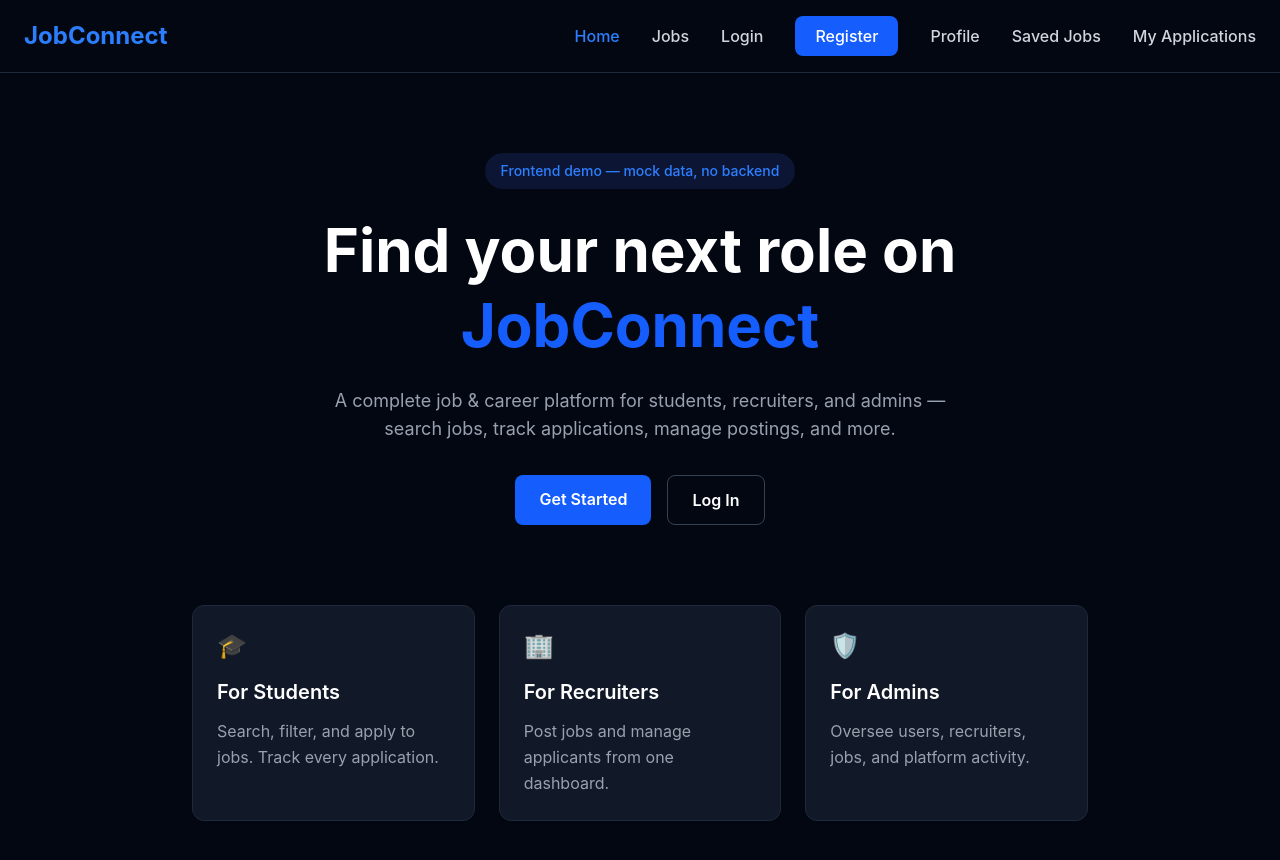
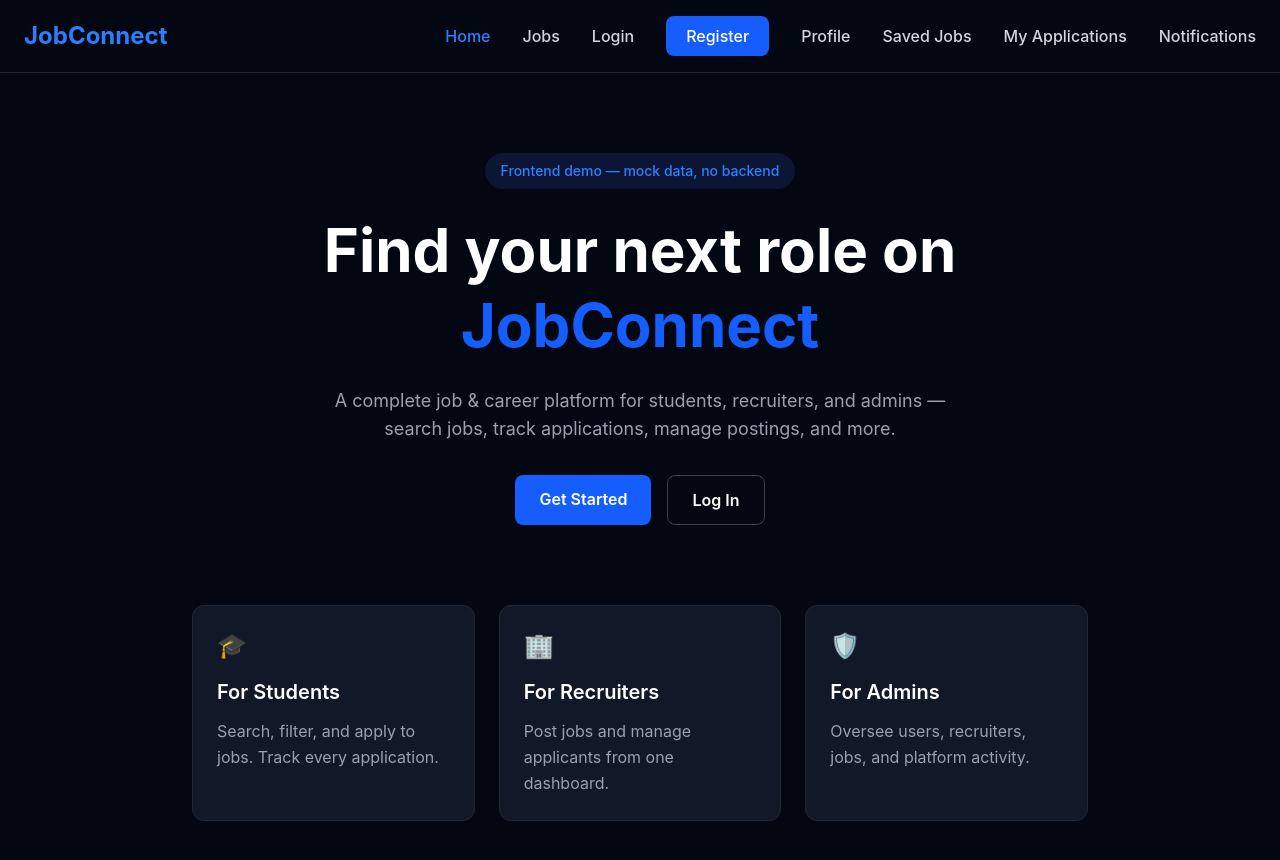
Before and after one commit to maskibhavika-cmyk/major-project, a React (Vite) app in the folder Frontend/: page / in a window 1280 px wide. Shown: the top 860 px of the page. Built offline with nearby package versions, Linux system fonts and the light colour scheme.

Commit message:
....notification

```diff
--- a/Frontend/src/App.jsx
+++ b/Frontend/src/App.jsx
@@ -17,6 +17,7 @@ import Applicants from "./pages/Applicants";
 import MyApplications from "./pages/MyApplications";
 import Unauthorized from "./pages/Unauthorized";
 import AdminDashboard from "./pages/AdminDashboard";
+import Notifications from "./pages/notification";
 function App() {
   return (
     <>
@@ -29,7 +30,7 @@ function App() {
         <Route path="/jobs" element={<Jobs />} />
         <Route path="/jobs/:id" element={<JobDetails />} />
         <Route path="/saved-jobs" element={<SavedJobs />} />
-
+        <Route path="/notifications" element={<Notifications />} />
         {/* Student and logged-in user routes */}
         <Route element={<ProtectedRoute allowedRoles={["student", "recruiter", "admin"]} />}>
           <Route path="/profile" element={<Profile />} />
--- a/Frontend/src/components/Navbar/Navbar.jsx
+++ b/Frontend/src/components/Navbar/Navbar.jsx
@@ -94,6 +94,7 @@ function Navbar() {
 >
   Saved Jobs
 </NavLink>
+
 <NavLink
   to="/my-applications"
   className={({ isActive }) =>
@@ -105,6 +106,18 @@ function Navbar() {
   }
 >
   My Applications
+</NavLink>
+<NavLink
+  to="/notifications"
+  className={({ isActive }) =>
+    `font-medium transition ${
+      isActive
+        ? "text-blue-500"
+        : "text-gray-300 hover:text-white"
+    }`
+  }
+>
+  Notifications
 </NavLink>
 {user?.role === "recruiter" && (
   <>
--- /dev/null
+++ b/Frontend/src/pages/notification.jsx
@@ -0,0 +1,77 @@
+import { useEffect, useState } from "react";
+import axios from "axios";
+
+function Notifications() {
+  const [notifications, setNotifications] = useState([]);
+
+  useEffect(() => {
+    const fetchNotifications = async () => {
+      try {
+        const token = localStorage.getItem("token");
+
+        const response = await axios.get(
+          "http://localhost:8080/api/v1/notifications",
+          {
+            headers: {
+              Authorization: `Bearer ${token}`,
+            },
+          }
+        );
+
+        setNotifications(response.data.notifications);
+      } catch (error) {
+        console.log(
+          "Notifications Error:",
+          error.response?.data || error.message
+        );
+      }
+    };
+
+    fetchNotifications();
+  }, []);
+
+  return (
+    <div className="min-h-screen bg-[#030712] text-white py-12 px-6">
+      <div className="max-w-4xl mx-auto">
+        <p className="text-blue-500 font-medium mb-2">
+          NOTIFICATIONS
+        </p>
+
+        <h1 className="text-4xl font-bold">
+          Notifications
+        </h1>
+
+        <p className="text-gray-400 mt-3 mb-8">
+          Stay updated with your application status.
+        </p>
+
+        {notifications.length === 0 ? (
+          <p className="text-gray-400">
+            No notifications yet.
+          </p>
+        ) : (
+          <div className="space-y-4">
+            {notifications.map((notification) => (
+              <div
+                key={notification._id}
+                className="bg-[#111827] border border-gray-800 rounded-xl p-5"
+              >
+                <p className="text-gray-200">
+                  {notification.message}
+                </p>
+
+                <p className="text-gray-500 text-sm mt-2">
+                  {new Date(
+                    notification.createdAt
+                  ).toLocaleString()}
+                </p>
+              </div>
+            ))}
+          </div>
+        )}
+      </div>
+    </div>
+  );
+}
+
+export default Notifications;
```
